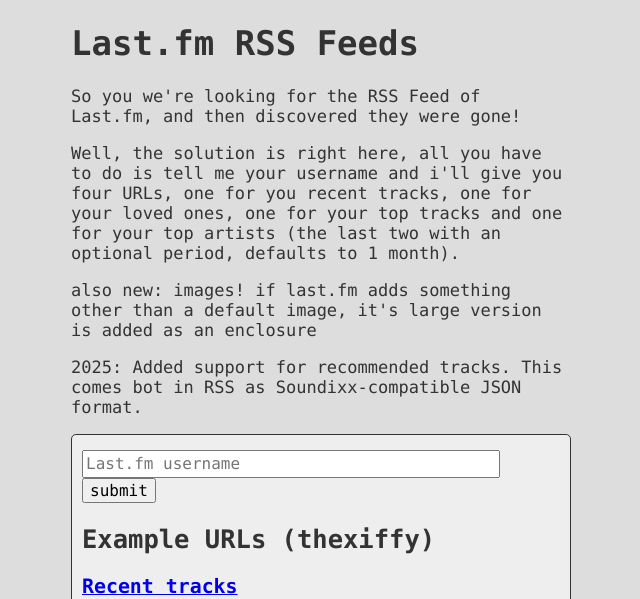
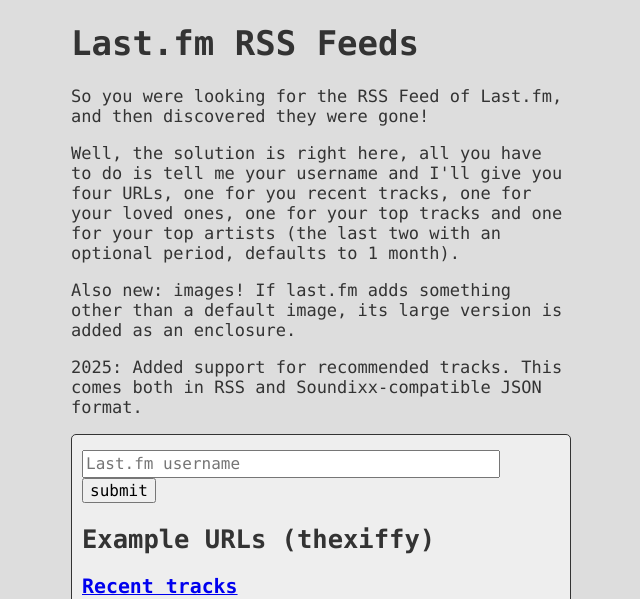
Before and after one commit to xiffy/lfm, a Flask app: page / in a window 1280 px wide. Shown: the top 599 px of the page, without its empty margins (319-959 px from the left). Run offline with Flask 3, Linux system fonts and the light colour scheme.

Commit message:
home.html: Fix typos

```diff
--- a/lfm/templates/home.html
+++ b/lfm/templates/home.html
@@ -10,11 +10,11 @@
 </head>
 <body class="content">
 <h1>Last.fm RSS Feeds</h1>
-<p>So you we're looking for the RSS Feed of Last.fm, and then discovered they were gone!</p>
-<p>Well, the solution is right here, all you have to do is tell me your username and i'll give you four URLs,
+<p>So you were looking for the RSS Feed of Last.fm, and then discovered they were gone!</p>
+<p>Well, the solution is right here, all you have to do is tell me your username and I'll give you four URLs,
     one for you recent tracks, one for your loved ones, one for your top tracks and one for your top artists (the last two with an optional period, defaults to 1 month).</p>
-<p>also new: images! if last.fm adds something other than a default image, it's large version is added as an enclosure</p>
-<p>2025: Added support for recommended tracks. This comes bot in RSS as Soundixx-compatible JSON format.</p>
+<p>Also new: images! If last.fm adds something other than a default image, its large version is added as an enclosure.</p>
+<p>2025: Added support for recommended tracks. This comes both in RSS and Soundixx-compatible JSON format.</p>
 <div class="urlmaker">
     <form name="username" method="post">
         <input type="text" size="40" placeholder="Last.fm username" name="user" /><input type="submit" value="submit"/>
```
